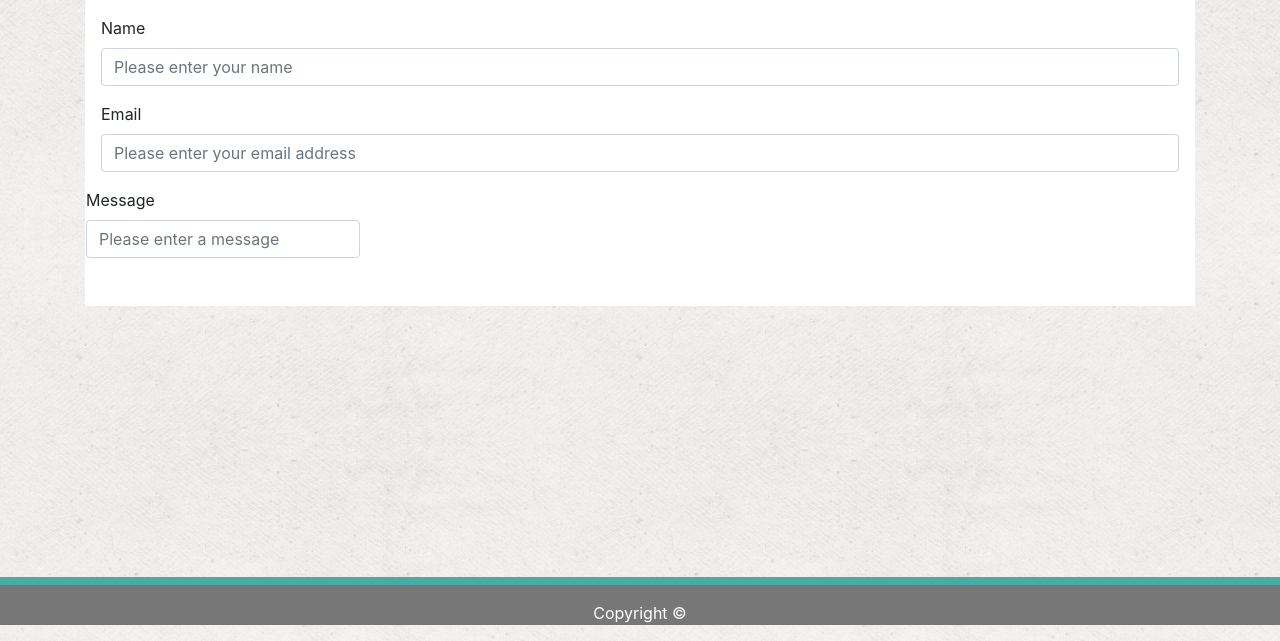
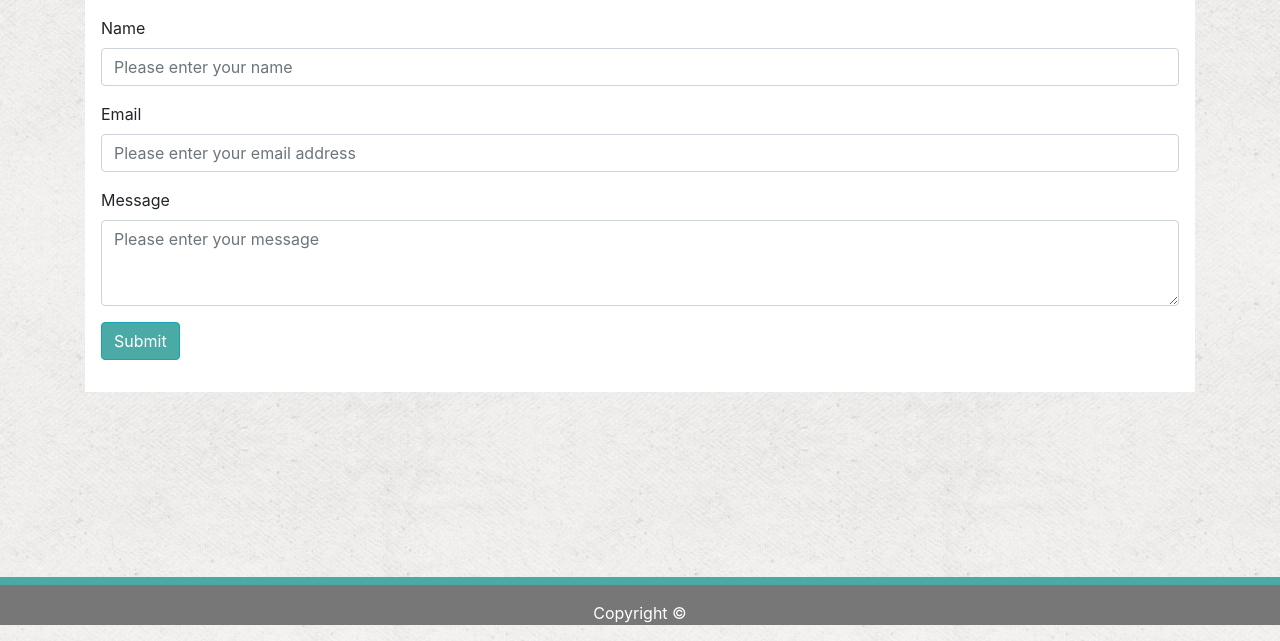
Before and after one commit to ronseide/Bootstrap-Portfolio, a plain HTML site: page contact.html in a window 1280 px wide. Shown: the part 191-832 px from the top of the page. Drawn offline with nearby package versions, Linux system fonts and the light colour scheme.

Commit message:
Contact Fixed

```diff
--- a/assets/css/style.css
+++ b/assets/css/style.css
@@ -50,3 +50,6 @@ footer {
 .push {
     height: 3rem;
 }
+.btn-info {
+    background-color: #4aaaa5;
+}
--- a/contact.html
+++ b/contact.html
@@ -57,16 +57,20 @@
                             <input type="text" class="form-control" placeholder="Please enter your email address">
                         </div>
                     </div>
+                </div>
                 <div class="row">
                     <div class="col-md-12">
                         <div class="form-group">
                             <label>Message</label>
-                                <input type="text" class="form-control" placeholder="Please enter a message">
+                            <textarea class="form-control" rows="3" placeholder="Please enter your message"></textarea>
                         </div>
                     </div>
                 </div>
-             <br>
-            </p>
+                <div class="row">
+                    <div class="col-md-12">
+                        <input type="submit" class="btn btn-info btn-send" value="Submit">
+                    </div>
+                </div>
             </main>
         </div>
         <div class="push"></div>
```
Lines whose indentation alone changed are shown as unchanged.
